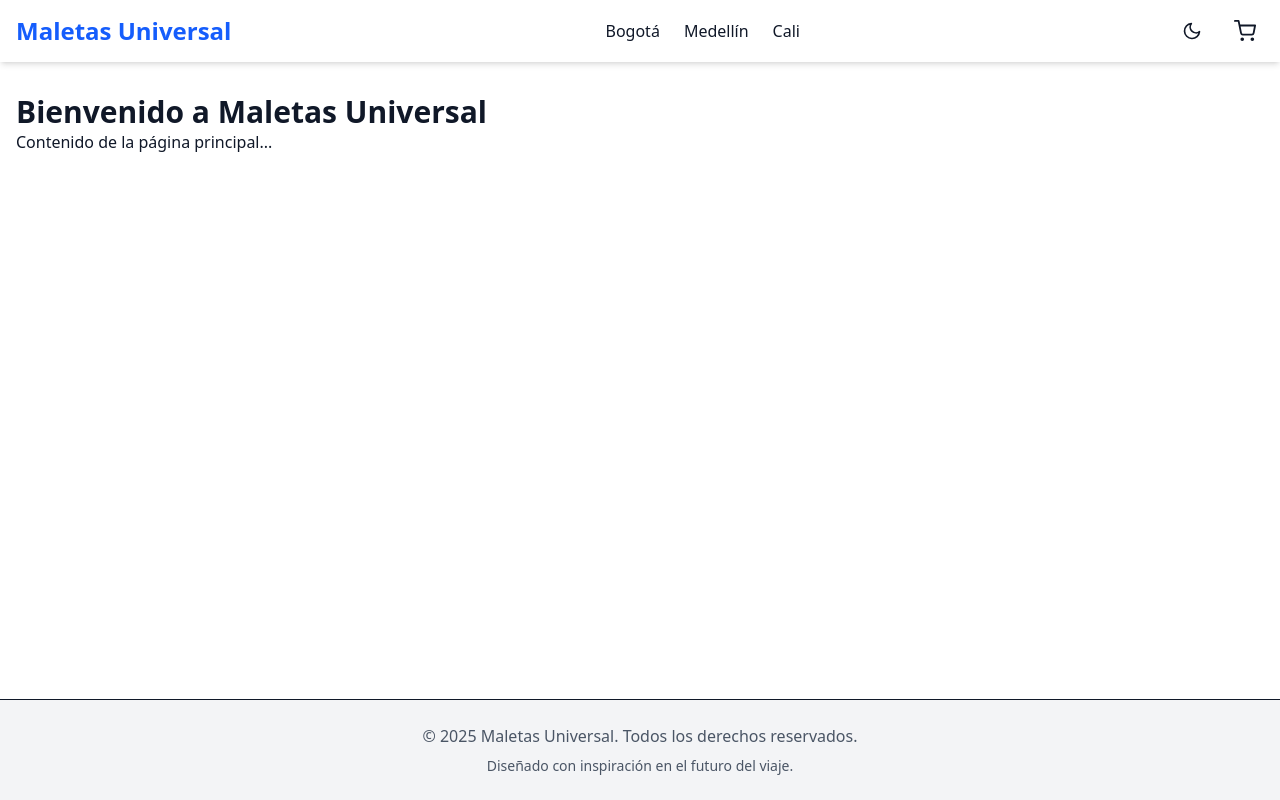
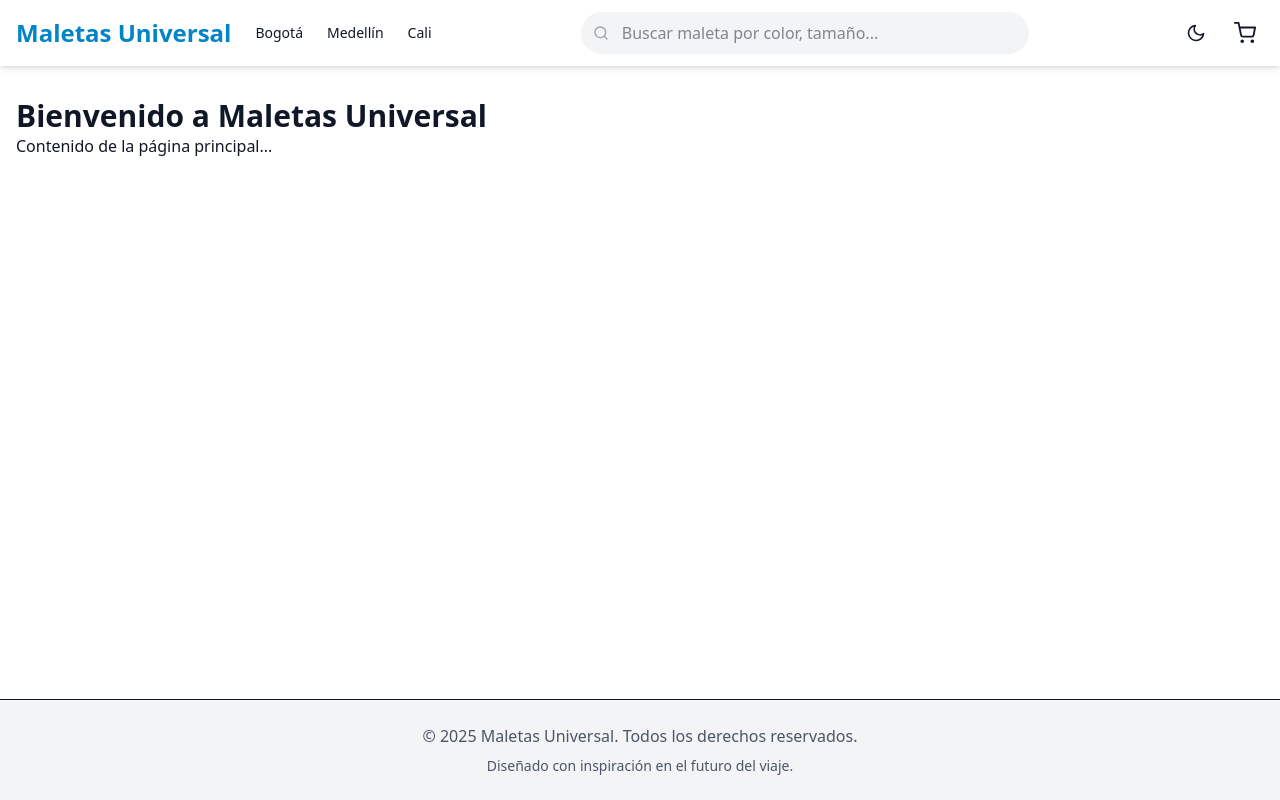
Before and after one commit to Jefffer/modern-suitcase-store, a React (Vite) app: page / in a window 1280 px wide. Built offline with nearby package versions, Linux system fonts and the light colour scheme.

Commit message:
Add Inter font and update theme colors; enhance Navbar and ProductCard styles

```diff
--- a/package.json
+++ b/package.json
@@ -10,6 +10,7 @@
     "preview": "vite preview"
   },
   "dependencies": {
+    "@fontsource-variable/inter": "^5.2.6",
     "@tailwindcss/vite": "^4.1.8",
     "react": "^19.1.0",
     "react-dom": "^19.1.0",
--- a/src/components/layouts/Navbar.jsx
+++ b/src/components/layouts/Navbar.jsx
@@ -1,27 +1,45 @@
 // src/components/layouts/Navbar.jsx
 import React from 'react';
-// Importamos los iconos y nuestro hook personalizado
-import { FiShoppingCart, FiSun, FiMoon } from 'react-icons/fi';
+import { FiShoppingCart, FiSun, FiMoon, FiSearch } from 'react-icons/fi';
 import { useTheme } from '../../context/ThemeContext';
 
 const Navbar = () => {
-  // Usamos el hook para obtener el tema actual y la función para cambiarlo
   const { theme, toggleTheme } = useTheme();
-  const itemCount = 0; // Placeholder del carrito
+  const itemCount = 0; // Placeholder
 
   return (
-    <header className="shadow-md bg-white dark:bg-gray-800 sticky top-0 z-50 transition-colors duration-300">
-      <nav className="container mx-auto px-4 py-3 flex justify-between items-center">
-        <h1 className="text-2xl font-bold text-blue-600 dark:text-blue-400">
-          Maletas Universal
-        </h1>
-        <div className="hidden md:flex gap-6 items-center">
-          <a href="/sede-bogota" className="hover:text-blue-500 transition-colors">Bogotá</a>
-          <a href="/sede-medellin" className="hover:text-blue-500 transition-colors">Medellín</a>
-          <a href="/sede-cali" className="hover:text-blue-500 transition-colors">Cali</a>
+    <header className="shadow-md bg-white/80 dark:bg-gray-900/80 backdrop-blur-sm sticky top-0 z-50 transition-colors duration-300">
+      <nav className="container mx-auto px-4 py-3 flex justify-between items-center gap-4">
+        {/* Logo y Sedes */}
+        <div className="flex items-center gap-6">
+          <h1 className="text-2xl font-bold text-primary dark:text-primary-dark shrink-0">
+            Maletas Universal
+          </h1>
+          <div className="hidden lg:flex gap-6 items-center">
+            <a href="/sede-bogota" className="text-sm font-medium hover:text-primary transition-colors">Bogotá</a>
+            <a href="/sede-medellin" className="text-sm font-medium hover:text-primary transition-colors">Medellín</a>
+            <a href="/sede-cali" className="text-sm font-medium hover:text-primary transition-colors">Cali</a>
+          </div>
         </div>
-        <div className="flex items-center gap-4">
-          {/* Botón para cambiar el tema */}
+
+        {/* Buscador Central */}
+        <div className="flex-1 flex justify-center px-4">
+          <div className="relative w-full max-w-md">
+            <div className="absolute inset-y-0 left-0 pl-3 flex items-center pointer-events-none">
+              <FiSearch className="text-gray-400" />
+            </div>
+            <input
+              type="text"
+              placeholder="Buscar maleta por color, tamaño..."
+              className="w-full pl-10 pr-4 py-2 bg-gray-100 dark:bg-gray-800 border border-transparent
+                         rounded-full focus:outline-none focus:ring-2 focus:ring-primary-light dark:focus:ring-primary-dark
+                         transition-all duration-300"
+            />
+          </div>
+        </div>
+
+        {/* Iconos de Acción */}
+        <div className="flex items-center gap-3">
           <button
             onClick={toggleTheme}
             className="p-2 rounded-full hover:bg-gray-200 dark:hover:bg-gray-700 transition-colors"
@@ -33,7 +51,7 @@ const Navbar = () => {
           <button className="relative p-2 rounded-full hover:bg-gray-200 dark:hover:bg-gray-700">
             <FiShoppingCart size={22} />
             {itemCount > 0 && (
-              <span className="absolute top-0 right-0 block h-4 w-4 rounded-full bg-red-500 text-white text-xs flex items-center justify-center">
+              <span className="absolute -top-1 -right-1 block h-5 w-5 rounded-full bg-red-500 text-white text-xs flex items-center justify-center">
                 {itemCount}
               </span>
             )}
--- a/src/components/ui/ProductCard.jsx
+++ b/src/components/ui/ProductCard.jsx
@@ -10,8 +10,8 @@ const ProductCard = ({ product }) => {
         <h3 className="text-lg font-semibold truncate">{name}</h3>
         <p className="text-gray-500 dark:text-gray-400 text-sm">{color}</p>
         <div className="mt-4 flex justify-between items-center">
-          <span className="text-xl font-bold text-blue-600 dark:text-blue-400">${price}</span>
-          <button className="bg-blue-500 text-white px-4 py-2 rounded-lg hover:bg-blue-600 transition-colors">
+          <span className="text-xl font-bold text-primary dark:text-primary-dark">${price}</span>
+          <button className="bg-primary-light text-white px-4 py-2 rounded-lg hover:bg-primary transition-colors">
             Añadir al carrito
           </button>
         </div>
--- a/src/index.css
+++ b/src/index.css
@@ -1,4 +1,5 @@
 @import "tailwindcss";
+@config "./tailwind.config.js";
 
 /* :root {
   font-family: system-ui, Avenir, Helvetica, Arial, sans-serif;
--- a/src/main.jsx
+++ b/src/main.jsx
@@ -5,6 +5,7 @@ import { createRoot } from "react-dom/client";
 import "./index.css";
 import App from "./App.jsx";
 import { ThemeProvider } from "./context/ThemeContext";
+import '@fontsource-variable/inter';
 
 createRoot(document.getElementById("root")).render(
   <StrictMode>
--- a/src/tailwind.config.js
+++ b/src/tailwind.config.js
@@ -1,3 +1,5 @@
+import defaultTheme from 'tailwindcss/defaultTheme';
+
 /** @type {import('tailwindcss').Config} */
 export default {
   content: [
@@ -6,7 +8,20 @@ export default {
   ],
   darkMode: 'class',
   theme: {
-    extend: {},
+    extend: {
+      // Definimos la fuente 'Inter' como la principal para 'sans-serif'
+      fontFamily: {
+        sans: ['InterVariable', ...defaultTheme.fontFamily.sans],
+      },
+      colors: {
+        primary: {
+          light: '#0ea5e9', // sky-500
+          DEFAULT: '#0284c7', // sky-600
+          dark: '#38bdf8',  // sky-400
+        },
+        // secondary: '#f59e0b', // amber-500
+      }
+    },
   },
   plugins: [],
 }
```
Also changed, not shown: 1 other file (tests, documents, lock files or other folders).
